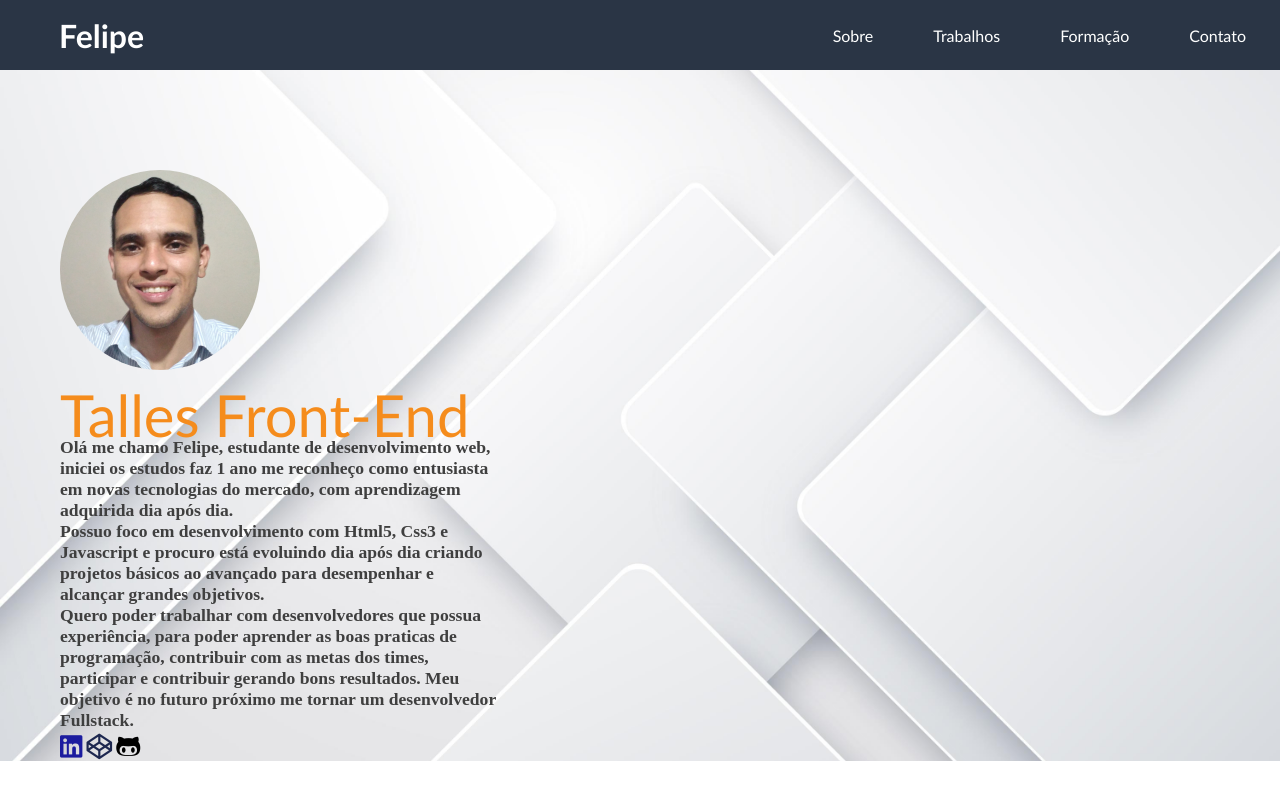
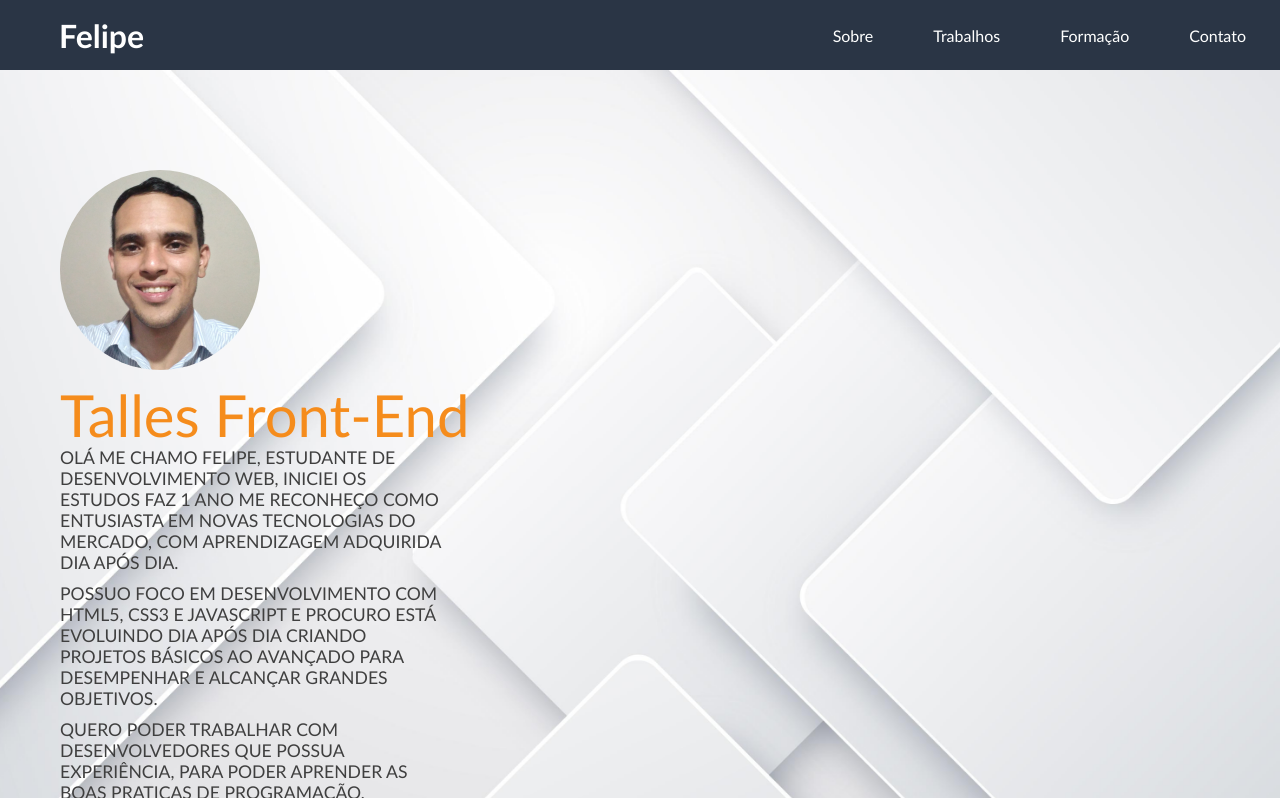
Before and after one commit to Felipemelo28/Portfolio-updated, a plain HTML site: page index.html in a window 1280 px wide. Shown: the top 798 px of the page. Drawn offline with Linux system fonts and the light colour scheme.

Commit message:
Alteração no css

```diff
--- a/css/style.css
+++ b/css/style.css
@@ -93,13 +93,13 @@ a {
 }
 
 .profile p {
-  width: 500px;
+  width: 450px;
   color: #3f3f3f;
-  padding: 0 0 0 60px;
-  font-family: 'Times New Roman', Times, serif;
+  padding: 10px 0 0 60px;
+  font-family: 'Trebuchet MS', 'Lucida Sans Unicode', 'Lucida Grande', 'Lucida Sans', Arial, sans-serif;
   font-size: 1.1rem;
-  font-weight: bold;
-  overflow: visible;
+  text-transform: uppercase;
+  direction: ltr;
 }
 
 /*Fim perfil*/
```
